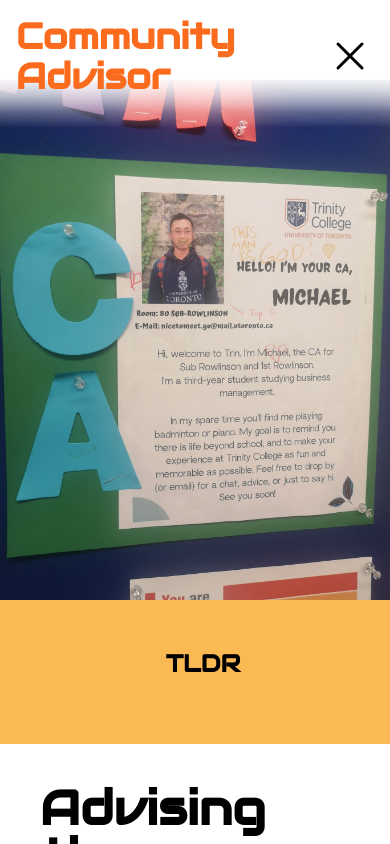
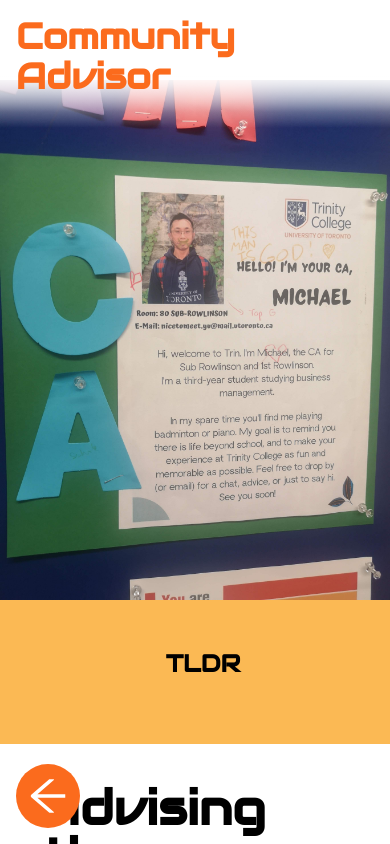
Before and after one commit to michaelwaves/next-portfolio-production, a Next.js app: page /Don in a window 390 px wide. Built offline with nearby package versions, Linux system fonts and the light colour scheme; a web font is replaced by a local one.

Commit message:
pages redirect to home and hide redux state close icons when screen is small

```diff
--- a/app/globals.css
+++ b/app/globals.css
@@ -49,7 +49,7 @@
     @apply absolute w-full h-full -z-10 top-4 left-0 bg-gradient-to-b from-white via-white dark:bg-gradient-to-b dark:from-black dark:via-black;
   }
 .close-x{
-  @apply text-black w-12 h-12 justify-self-end cursor-pointer hover:text-s-3 dark:text-white dark:hover:text-p-3;
+  @apply hidden sm:block text-black w-12 h-12 justify-self-end cursor-pointer hover:text-s-3 dark:text-white dark:hover:text-p-3;
 }
   .body-bg{
     @apply flex flex-col w-full md:w-[clamp(500px,80vw,1500px)] mx-auto bg-white dark:bg-black py-10 px-10 gap-10;
--- /dev/null
+++ b/components/mobile/BackButton.tsx
@@ -0,0 +1,15 @@
+import { motion } from "framer-motion";
+import { AiOutlineArrowLeft, AiOutlineHome } from "react-icons/ai"
+import Link from "next/link";
+
+export default function BackButton() {
+    return (
+        <div className="w-full flex justify-start sm:hidden z-50 fixed bottom-4">
+            <motion.div
+                whileTap={{ scale: 0.9 }}
+                className="bg-s-3 dark:bg-p-3 rounded-full p-2 w-fit ml-4"
+            >      <Link href="/"><AiOutlineArrowLeft className="text-4xl w-12 h-12 text-white" /></Link>
+            </motion.div>
+        </div>
+    )
+}
--- a/pages/_app.tsx
+++ b/pages/_app.tsx
@@ -1,6 +1,7 @@
 import store from '@/redux/store';
 import { Provider } from 'react-redux';
 import '@/app/globals.css';
+import BackButton from '@/components/mobile/BackButton';
 import { Lilita_One, Audiowide, STIX_Two_Text, Indie_Flower, VT323 } from 'next/font/google'
 const lilitaOne = Lilita_One({ subsets: ['latin'], weight: ["400"], variable: "--font-lilita" })
 const audiowide = Audiowide({ subsets: ['latin'], weight: ["400"], variable: "--font-audiowide" })
@@ -12,6 +13,7 @@ export default function App({ Component, pageProps }: { Component: any, pageProp
     return (
         <Provider store={store} >
             <main className={`${lilitaOne.variable} ${audiowide.variable} ${indie.variable} ${stix.variable} ${audiowide.className} ${vt323.variable}`}>
+                <BackButton />
                 <Component {...pageProps} />
             </main>
         </Provider>
--- a/pages/chat.tsx
+++ b/pages/chat.tsx
@@ -1,6 +1,5 @@
 import Image from "next/image";
 import Openai from "./Sans/openai";
-
 
 export default function Chat() {
     return (
```
